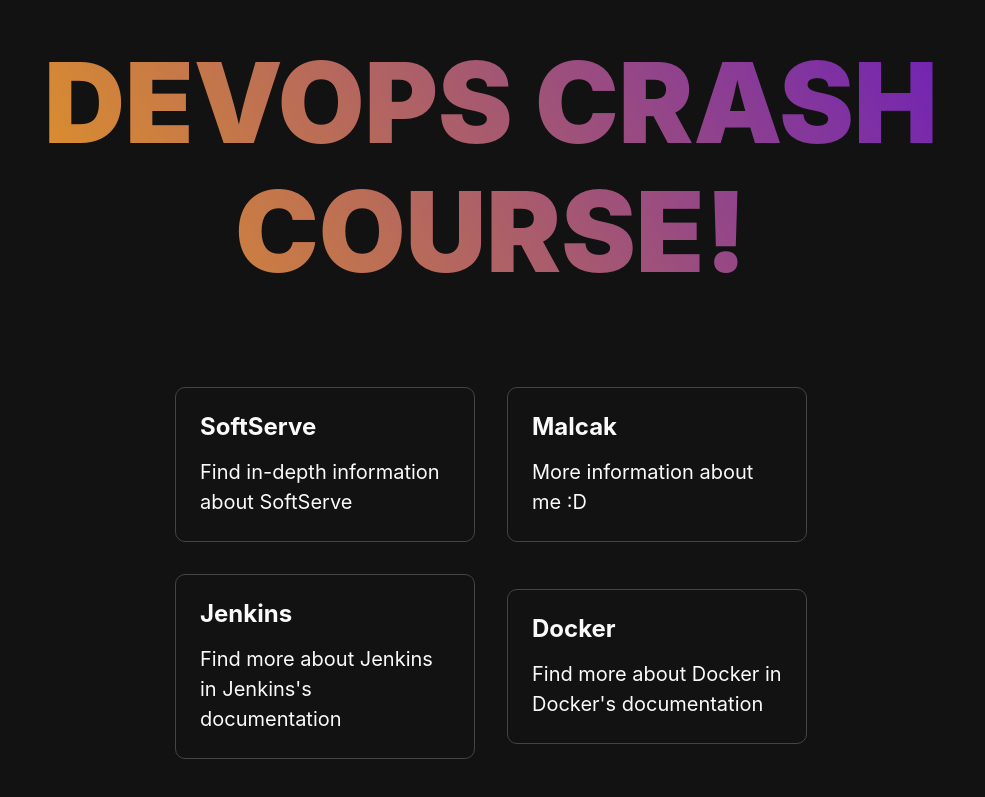
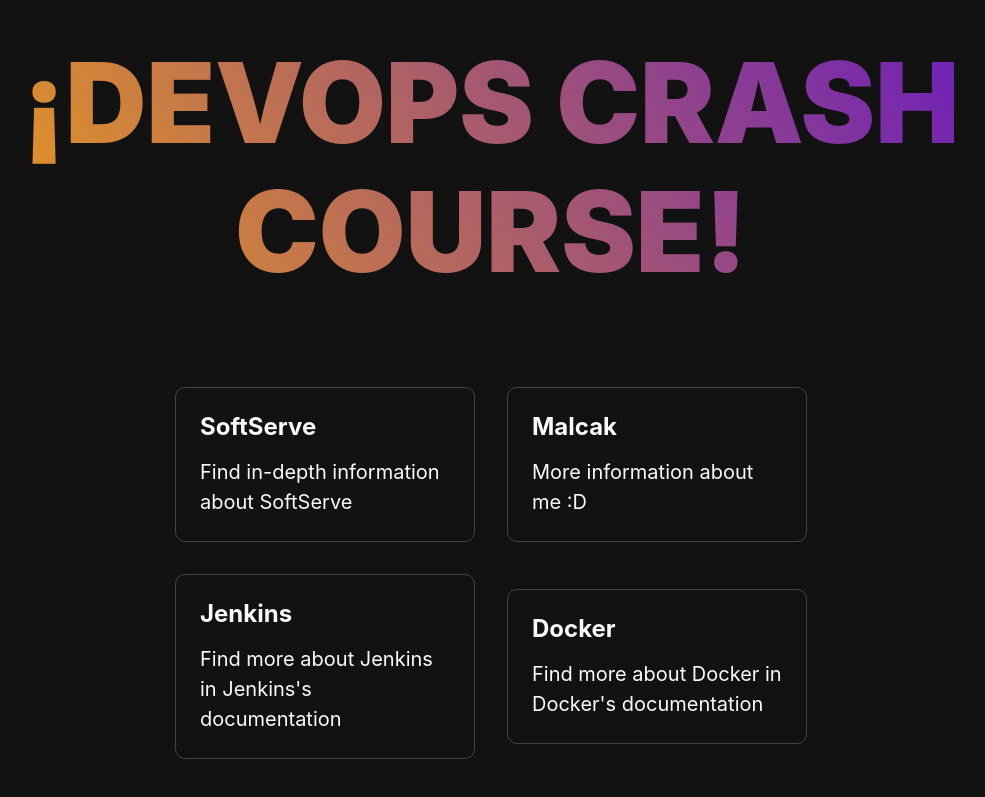
Before and after one commit to Malcak/dcc-cicd, a Next.js app: page / in a window 1280 px wide. Shown: the part 101-898 px from the top of the page, without its empty margins (149-1134 px from the left). Built offline with nearby package versions, Linux system fonts and the light colour scheme.

Commit message:
fix: add missing exclamation mark

```diff
--- a/pages/index.js
+++ b/pages/index.js
@@ -12,7 +12,7 @@
 
       <main className={styles.main}>
         <h1 className={styles.title}>
-          DEVOPS CRASH COURSE!
+          ¡DEVOPS CRASH COURSE!
         </h1>
 
         <div className={styles.grid}>
```
